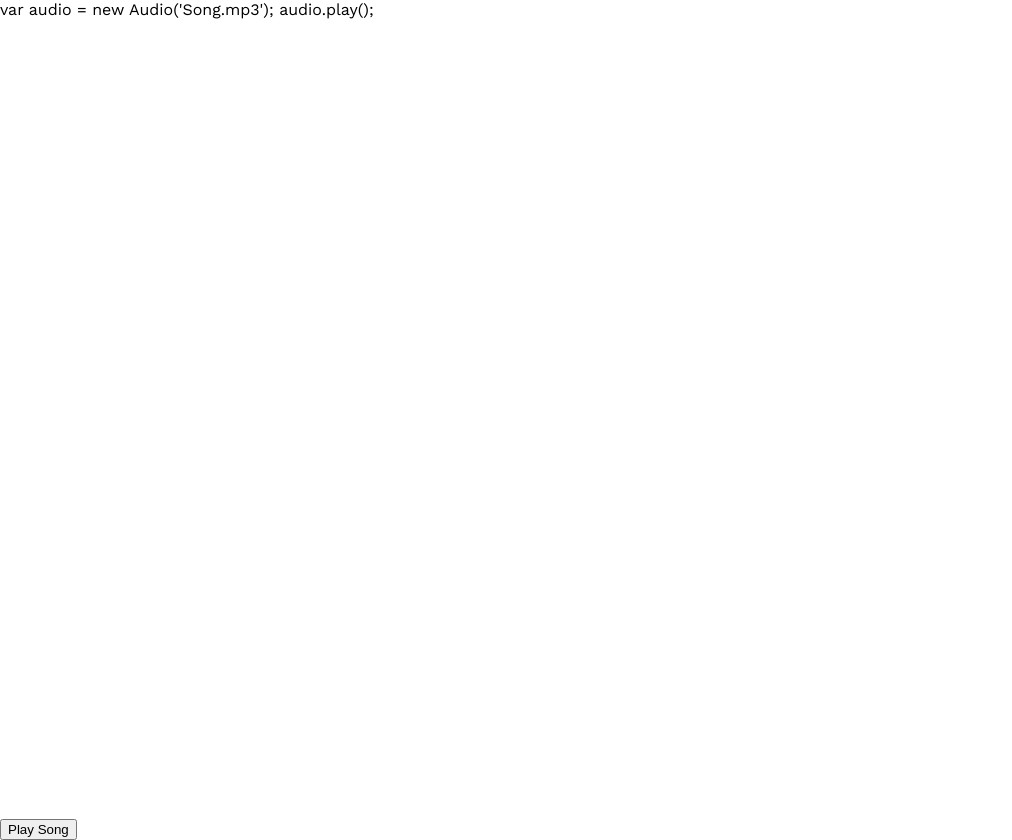
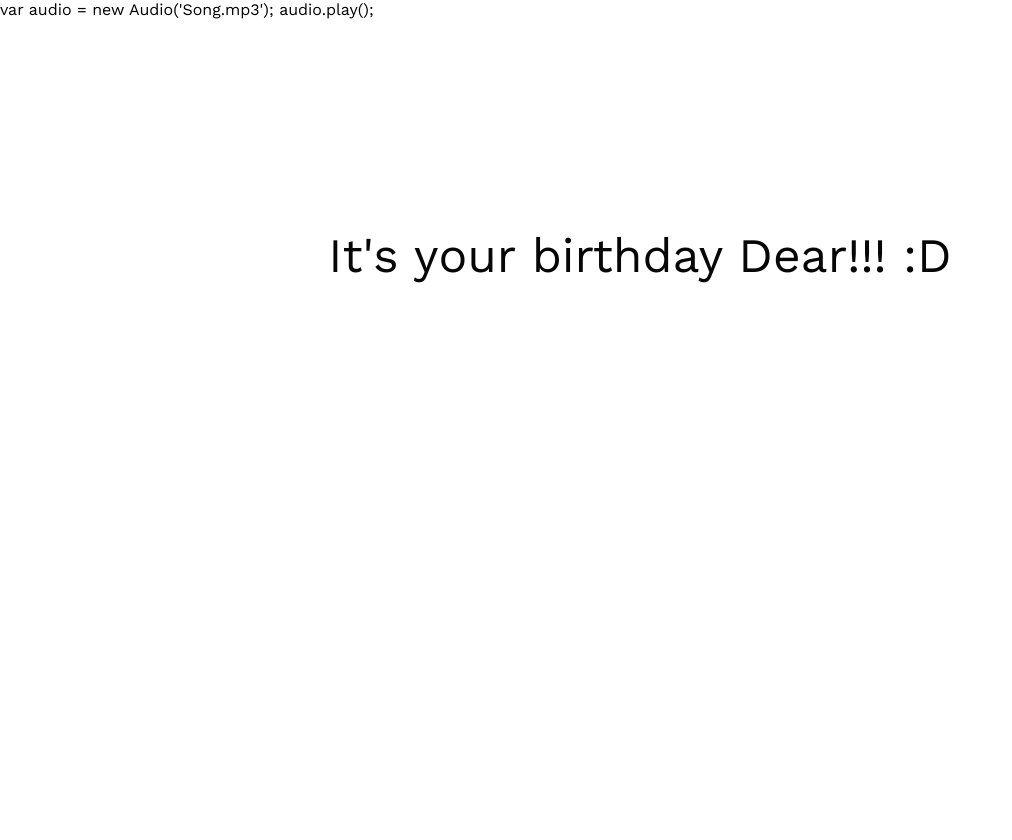
Before and after one commit to Jaswanthnani02/Anudeep, a website: page index.html in a window 1280 px wide. Shown: the whole page, without its empty margins (0-1012 px from the left). After the commit the page ends 819 px from the top, so only its background shows below. Drawn offline with nearby package versions, Linux system fonts and the light colour scheme.

Commit message:
Update index.html

```diff
--- a/index.html
+++ b/index.html
@@ -128,8 +128,8 @@
     </div>
   </div>
 </body>
- <button id="playButton">Play Song</button>
 <script src="https://cdnjs.cloudflare.com/ajax/libs/gsap/1.20.3/TweenMax.min.js"></script>
+<script type="application/javascript" src="script/main.js"></script>
 </body
 
 </html>
```
